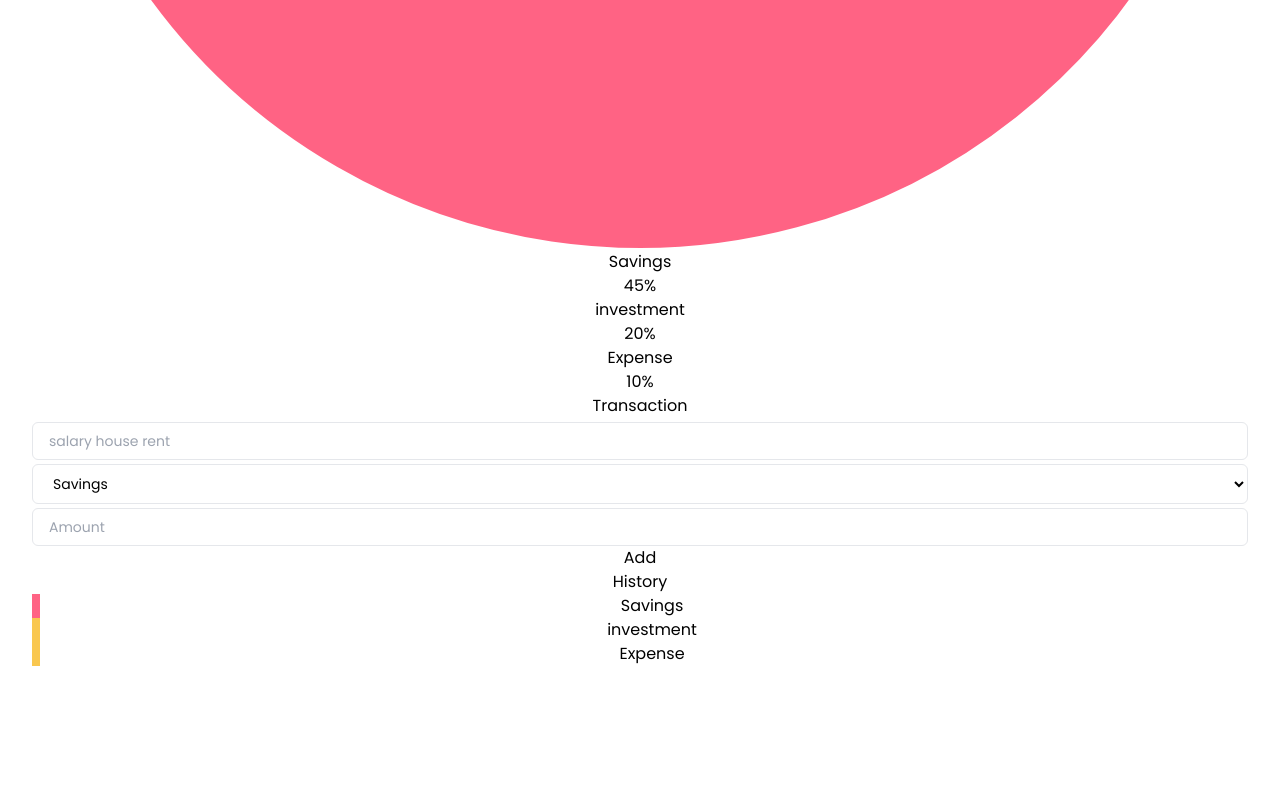
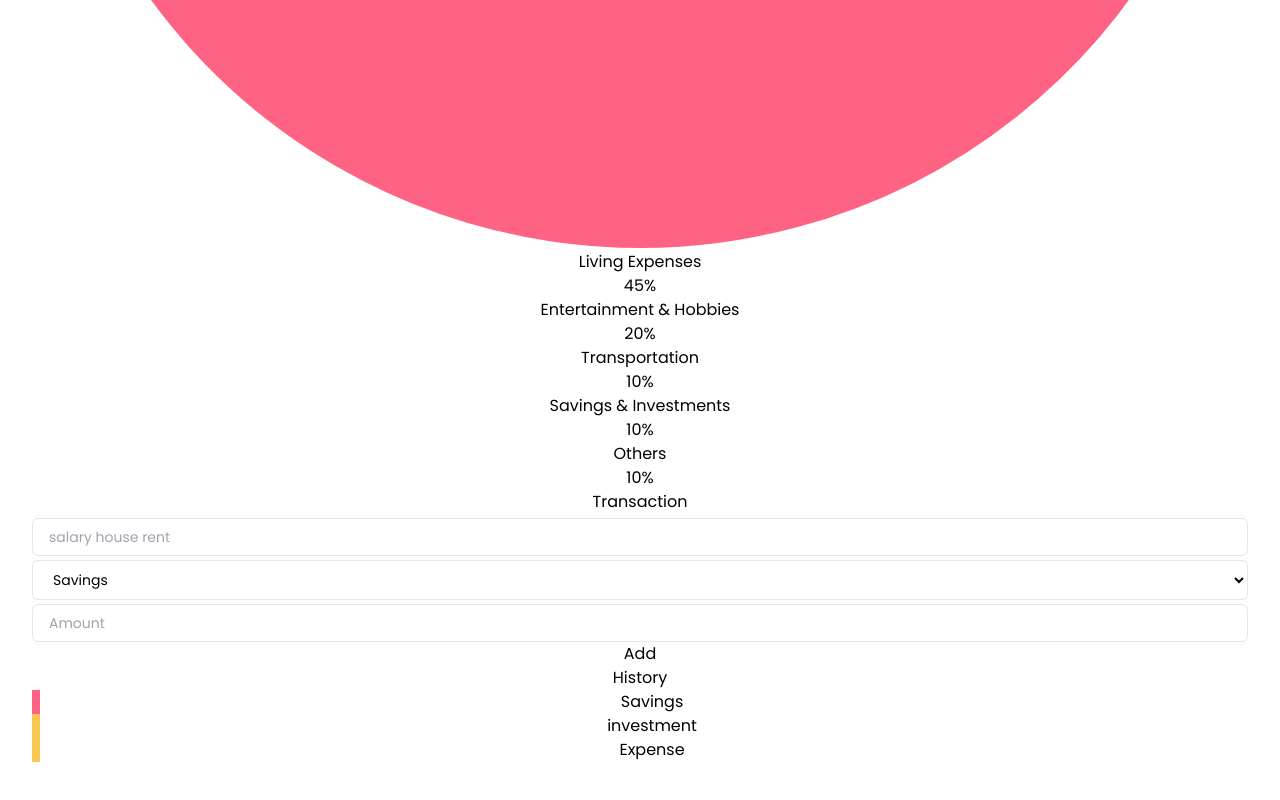
Before and after one commit to chachamana/chachamana-Christmas-Coding-Challenge-2024, a React (Vite) app in the folder expense_tracker/client/: page / in a window 1280 px wide. Shown: the part 1086-1886 px from the top of the page. Before the commit the page ends 1848 px from the top, so only its background shows below. Built offline with nearby package versions, Linux system fonts and the light colour scheme; some icons are missing.

Commit message:
DAY18 added Reduxtoolkit files& modified expense types

```diff
--- a/expense_tracker/client/package.json
+++ b/expense_tracker/client/package.json
@@ -10,13 +10,15 @@
     "preview": "vite preview"
   },
   "dependencies": {
+    "@reduxjs/toolkit": "^2.5.0",
     "boxicons": "^2.1.4",
     "chart.js": "^4.4.7",
     "react": "^18.3.1",
     "react-boxicons": "^0.0.28",
     "react-chartjs-2": "^5.2.0",
     "react-dom": "^18.3.1",
-    "react-hook-form": "^7.54.0"
+    "react-hook-form": "^7.54.0",
+    "react-redux": "^9.2.0"
   },
   "devDependencies": {
     "@eslint/js": "^9.15.0",
--- a/expense_tracker/client/src/Component/Labels.tsx
+++ b/expense_tracker/client/src/Component/Labels.tsx
@@ -8,31 +8,32 @@ type DataType = {
 
 const obj: DataType[] = [
   {
-    type: "Savings",
-    color: "rgb(255, 99, 132)",
+    type: "Living Expenses",
+    color: "#f74c71",
     percent: 45,
   },
   {
-    type: "investment",
+    type: "Entertainment & Hobbies",
     color: "#f9c74f",
     percent: 20,
   },
   {
-    type: "Expense",
-    color: "#f9c74f",
+    type: "Transportation",
+    color: "#4ff9e5",
+    percent: 10,
+  },
+  {
+    type: "Savings & Investments",
+    color: "#4f63f9",
+    percent: 10,
+  },
+  {
+    type: "Others",
+    color: "#f94f9e",
     percent: 10,
   },
 ];
 
-export default function Labels() {
-  return (
-    <>
-      {obj.map((v, i) => (
-        <LabelComponent key={i} data={v}></LabelComponent>
-      ))}
-    </>
-  );
-}
 
 type LabelComponentProps = {
   data: DataType;
@@ -53,3 +54,13 @@ function LabelComponent({ data }: LabelComponentProps) {
     </div>
   );
 }
+
+export default function Labels() {
+  return (
+    <>
+      {obj.map((v, i) => (
+        <LabelComponent key={i} data={v}></LabelComponent>
+      ))}
+    </>
+  );
+}
--- a/expense_tracker/client/src/main.tsx
+++ b/expense_tracker/client/src/main.tsx
@@ -2,9 +2,14 @@ import { StrictMode } from 'react'
 import { createRoot } from 'react-dom/client'
 import './index.css'
 import App from './App'
+import { store } from './store/store'
+import { Provider } from 'react-redux'
+
 
 createRoot(document.getElementById('root') as HTMLElement).render(
   <StrictMode>
+      <Provider store={store}>
     <App />
+    </Provider>
   </StrictMode>,
 )
--- /dev/null
+++ b/expense_tracker/client/src/store/reducer.tsx
@@ -0,0 +1,21 @@
+import { createSlice } from "@reduxjs/toolkit";
+
+const initialState = {
+  categories: [],
+  transaction: [],
+};
+
+export const expenseSlice = createSlice({
+  name: "expense", //slice name
+  initialState: {},
+  reducers: { //define action
+    getTransactions: (state) => {
+        //get code
+    },
+  },
+});
+
+//getTransactions = expenseSlice.actions.getTransactions;
+export const { getTransactions } = expenseSlice.actions;
+
+export default expenseSlice.reducer;
--- /dev/null
+++ b/expense_tracker/client/src/store/store.tsx
@@ -0,0 +1,8 @@
+import { configureStore } from '@reduxjs/toolkit'
+import { expenseSlice } from './reducer'
+
+export const store = configureStore({
+  reducer: {
+    expense:expenseSlice.reducer
+  }
+})
```
Also changed, not shown: 1 other file (tests, documents, lock files or other folders).
